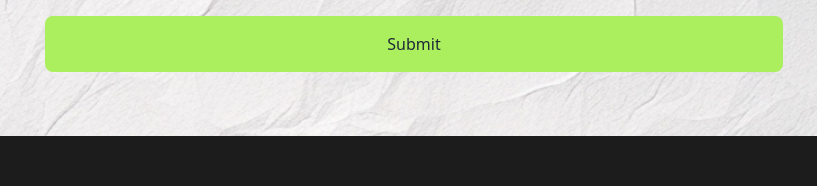
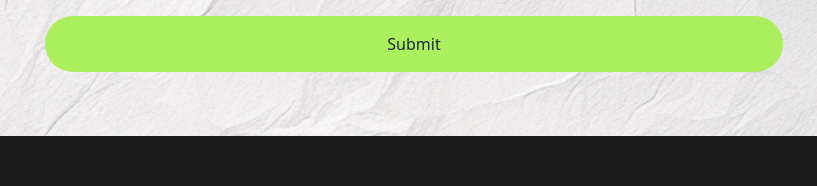
Before and after one commit to itbaijit/tailwind-assignment, a plain HTML site: page index.html in a window 1280 px wide. Shown: the part 3729-3915 px from the top of the page, 226-1043 px from the left. Drawn offline with nearby package versions, Linux system fonts and the light colour scheme.

Commit message:
contact form section complete

```diff
--- a/index.html
+++ b/index.html
@@ -247,7 +247,7 @@
 <input class="pr-28 pl-4 py-3 rounded-full" type="text" placeholder="First Name"> <input class="pr-28 pl-4 py-3 rounded-full" type="text" placeholder="Last Name">
 <input class="pr-28 pl-4 py-3 rounded-full" type="number" placeholder="Phone Number"> <input class="pr-28 pl-4 py-3 rounded-full" type="email" placeholder="Email Address">
 <input class="pr-28 pl-4 py-20 rounded-2xl col-span-2" type="text">
-<input class="col-span-2 py-4 rounded-lg bg-[#ABEF5F] max-sm:px-12" type="submit" value="Submit">
+<button class="rounded-full col-span-2 bg-[#ABEF5F] py-4 px-20 md:px-0" type="submit">Submit</button>
 </form>
 </div>
 
```
